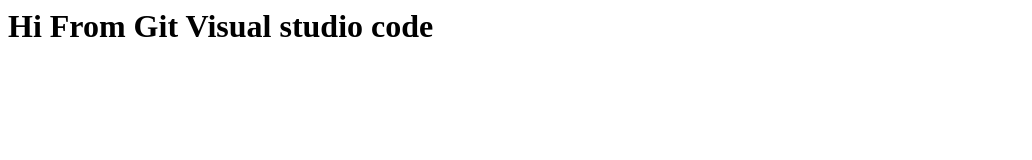
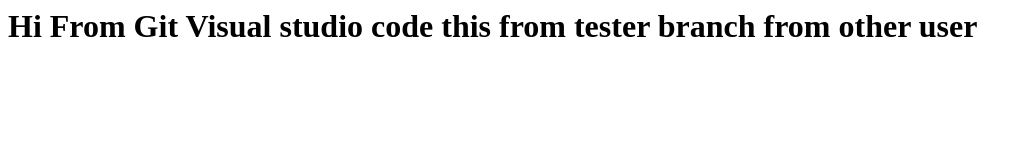
Before and after one commit to pratikkambl3/PraticeGGIITT, a plain HTML site: page index.html in a window 1280 px wide. Shown: the whole page, without its empty margins (0-1032 px from the left). Drawn offline with Linux system fonts and the light colour scheme.

Commit message:
Test branch

```diff
--- a/index.html
+++ b/index.html
@@ -1,5 +1,7 @@
 <html>
    <body>
-    <h1>Hi From Git Visual studio code </h1>
+    <h1>Hi From Git Visual studio code
+        this from tester branch from other user
+    </h1>
    </body>
 </html>
```
